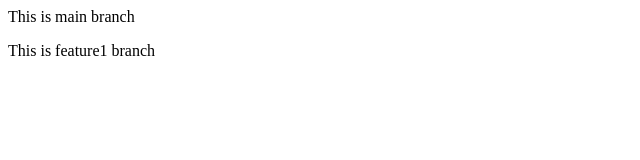
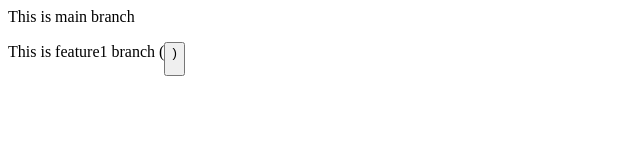
Before and after one commit to kbamnote/LocalRepoo, a plain HTML site: page index.html in a window 1280 px wide. Shown: the whole page, without its empty margins (0-640 px from the left). Drawn offline with Linux system fonts and the light colour scheme.

Commit message:
add button

```diff
--- a/index.html
+++ b/index.html
@@ -1,2 +1,2 @@
 <p>This is main branch</p>
-<p>This is feature1 branch </p>
+<p>This is feature1 branch (<button>)</p>
```
